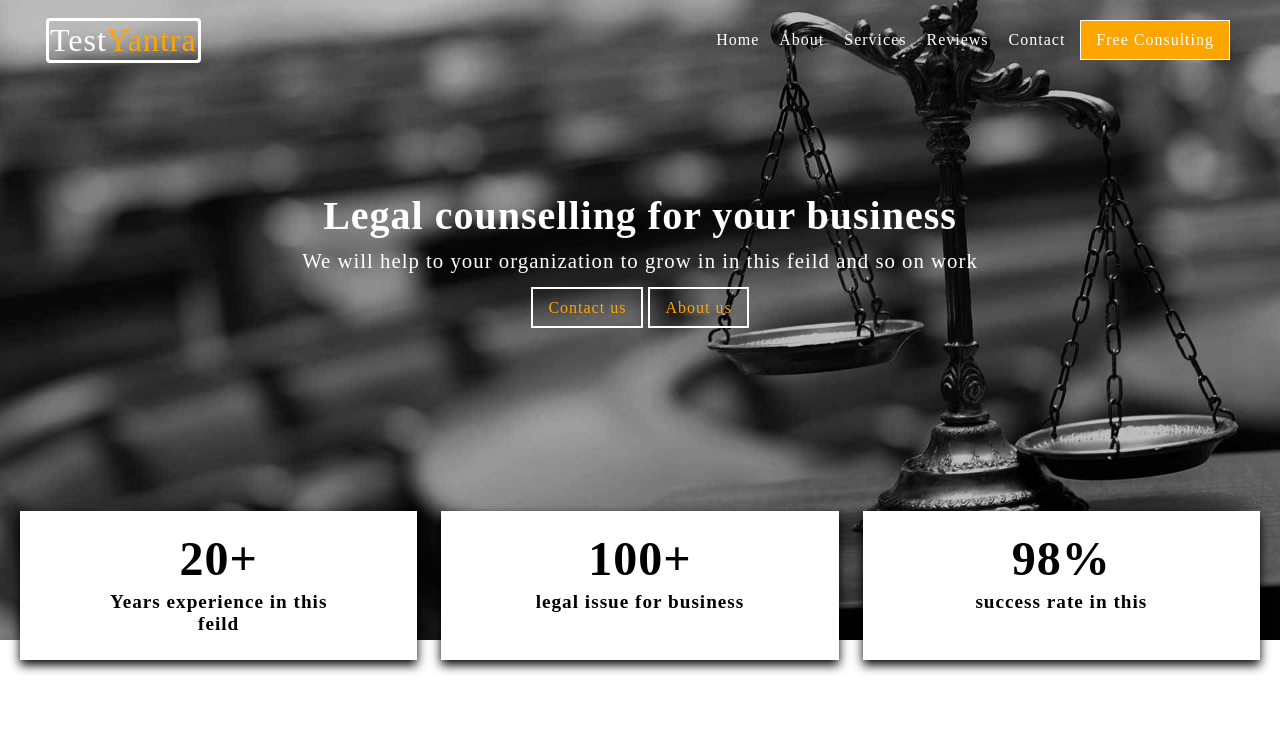
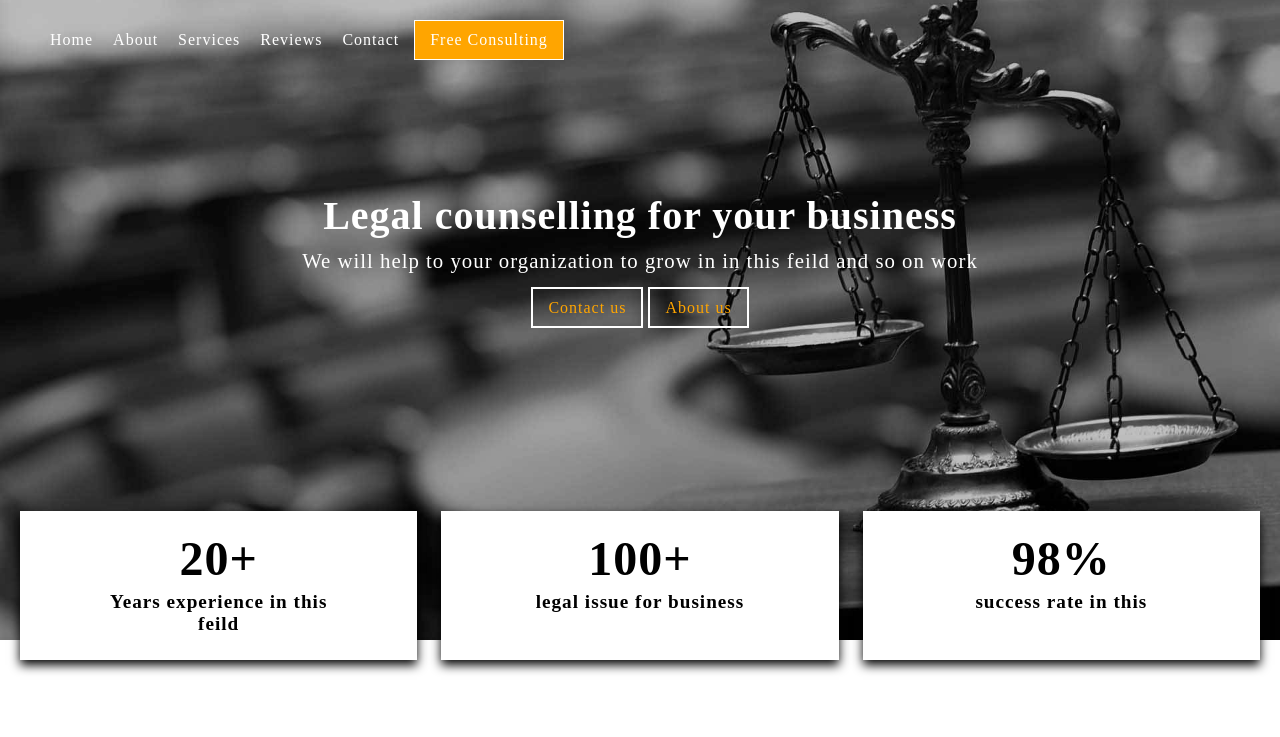
Before and after one commit to sndixith/LawFirm, a website: page index.html in a window 1280 px wide. Shown: the top 737 px of the page. Drawn offline with Linux system fonts and the light colour scheme.

Commit message:
Update index.html

```diff
--- a/index.html
+++ b/index.html
@@ -11,7 +11,7 @@
 <body>
     <section class="home">
         <header>
-            <a class="logo" href="#">Test<span>Yantra</span></a>
+
             <div class="menubtn">
                 <i class="fa-solid fa-bars"></i>
             </div>
```
